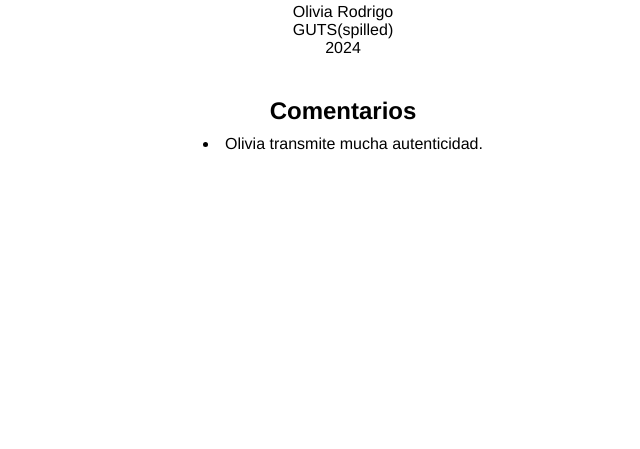
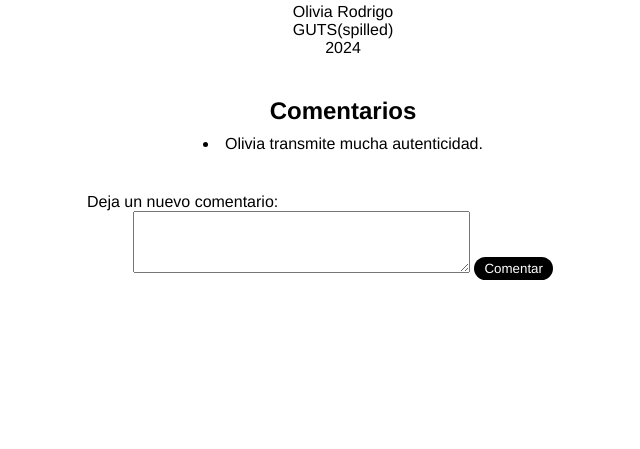
Before and after one commit to eferfor/DWES, a PHP site: page /detail.php?cancion_id=1 in a window 1280 px wide. Shown: the part 351-800 px from the top of the page, without its empty margins (297-937 px from the left). Run offline with PHP 8.4, Linux system fonts and the light colour scheme; data comes from the database, SQL or seed files in the repository.

Commit message:
2.2 - Ejercicio 4

```diff
--- a/sprint2phpsql/www/mysite/css/style.css
+++ b/sprint2phpsql/www/mysite/css/style.css
@@ -54,6 +54,19 @@ div.back{
     width: 40%;
 }
 
-p.back{
+.left{
     text-align: left;
 }
+
+.formCom{
+    width: 40%;
+    margin: 40px auto;
+}
+
+.button{
+    background-color: black;
+    color: white;
+    padding: 4px 10px;
+    border-radius: 16px;
+    border: none;
+}
--- a/sprint2phpsql/www/mysite/detail.php
+++ b/sprint2phpsql/www/mysite/detail.php
@@ -14,7 +14,7 @@
     ?>
 
     <div class="back">
-        <p class="back"><a href="main.php">Volver</a></p>
+        <p class="left"><a href="main.php">Volver</a></p>
     </div>
 
     <?php
@@ -49,5 +49,14 @@
     ?>
     </ul>
 
+    <div class="formCom">
+        <p class="left">Deja un nuevo comentario:</p>
+        <form action="/comment.php" method="post">
+            <textarea rows="4" cols="40" name="new_comment"></textarea>
+            <input type="hidden" name="cancion_id" value="<?php echo $cancion_id; ?>">
+            <input class="button" type="submit" value="Comentar">
+        </form>
+    </div>
+
 </body>
 </html>
```
